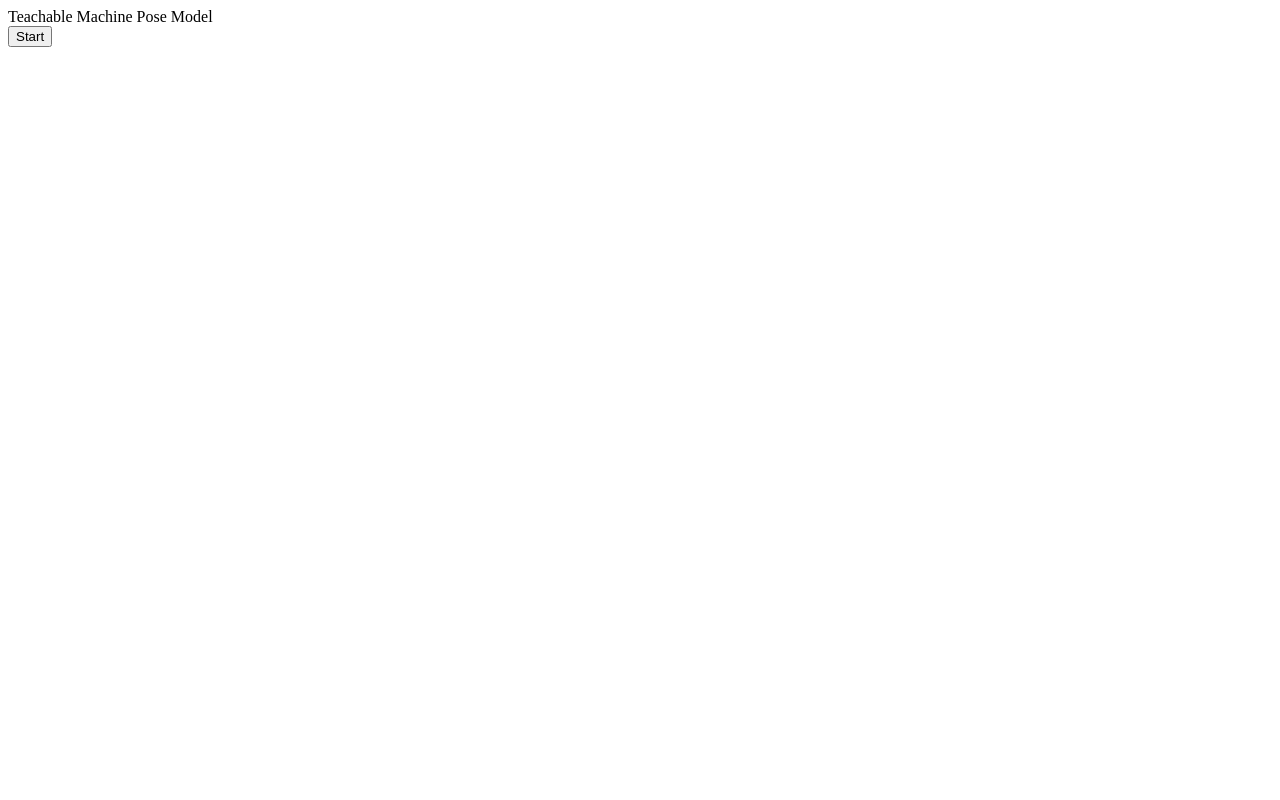
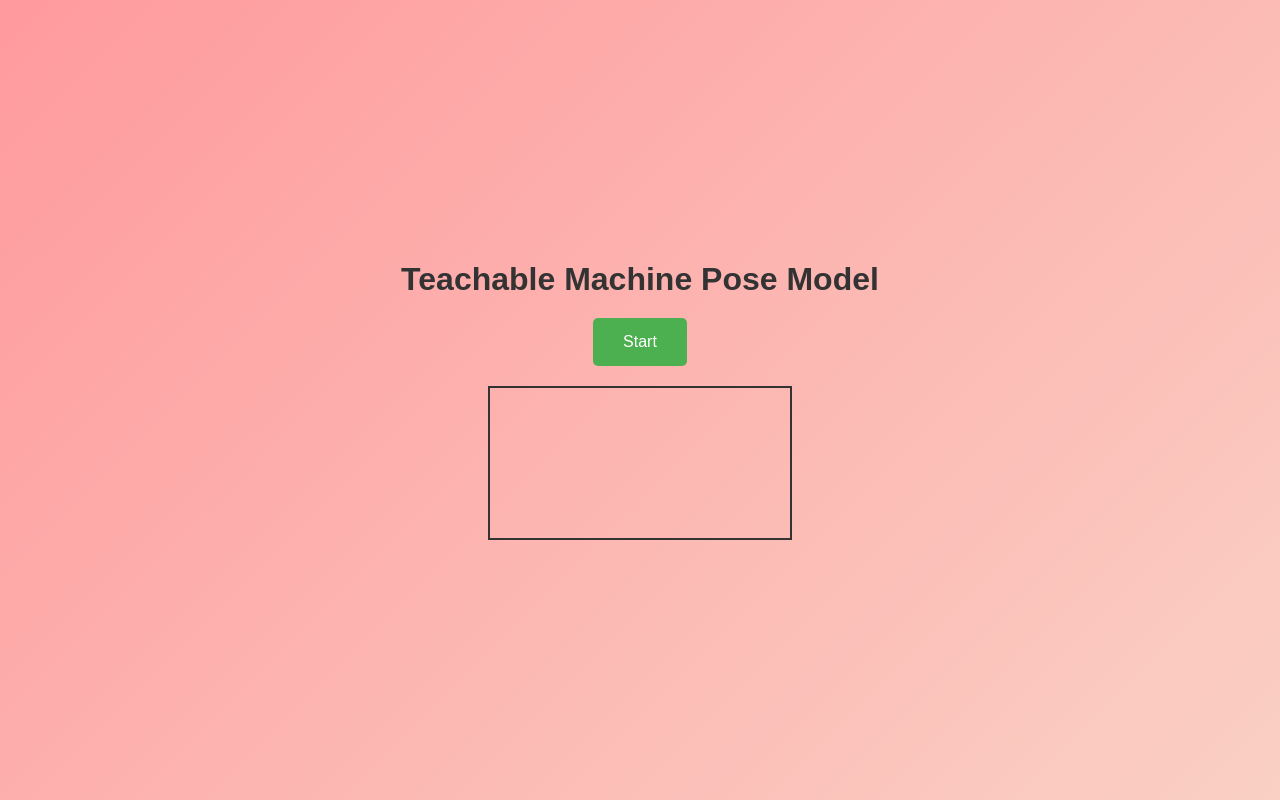
Before and after one commit to LebronXXL/Ilove, a plain HTML site: page poses/index.html in a window 1280 px wide. Drawn offline with Linux system fonts and the light colour scheme.

Commit message:
kukurela

```diff
--- a/poses/index.html
+++ b/poses/index.html
@@ -1,6 +1,52 @@
-<div>Teachable Machine Pose Model</div>
+<!DOCTYPE html>
+<html lang="en">
+<head>
+    <meta charset="UTF-8">
+    <meta name="viewport" content="width=device-width, initial-scale=1.0">
+    <title>Teachable Machine Pose Model</title>
+    <style>
+        body {
+            font-family: Arial, sans-serif;
+            margin: 0;
+            padding: 0;
+            display: flex;
+            flex-direction: column;
+            align-items: center;
+            justify-content: center;
+            height: 100vh;
+            background: linear-gradient(135deg, #ff9a9e, #fad0c4);
+            color: #333;
+        }
+        h1 {
+            margin-bottom: 20px;
+        }
+        button {
+            background-color: #4CAF50;
+            color: white;
+            border: none;
+            padding: 15px 30px;
+            font-size: 16px;
+            border-radius: 5px;
+            cursor: pointer;
+            transition: background-color 0.3s ease;
+        }
+        button:hover {
+            background-color: #45a049;
+        }
+        canvas {
+            border: 2px solid #333;
+            margin-top: 20px;
+        }
+        #label-container {
+            margin-top: 20px;
+            font-size: 18px;
+        }
+    </style>
+</head>
+<body>
+    <h1>Teachable Machine Pose Model</h1>
     <button type="button" onclick="init()">Start</button>
-<div><canvas id="canvas"></canvas></div>
+    <canvas id="canvas"></canvas>
     <div id="label-container"></div>
     <script src="https://cdn.jsdelivr.net/npm/@tensorflow/tfjs@1.3.1/dist/tf.min.js"></script>
     <script src="https://cdn.jsdelivr.net/npm/@teachablemachine/pose@0.8/dist/teachablemachine-pose.min.js"></script>
@@ -23,7 +69,7 @@
             maxPredictions = model.getTotalClasses();
 
             // Convenience function to setup a webcam
-        const size = 200;
+            const size = 400; // увеличиваем размер окна
             const flip = true; // whether to flip the webcam
             webcam = new tmPose.Webcam(size, size, flip); // width, height, flip
             await webcam.setup(); // request access to the webcam
@@ -75,3 +121,5 @@
             }
         }
     </script>
+</body>
+</html>
```
Also changed, not shown: index.html (+2 -10 lines). Lines whose indentation alone changed are shown as unchanged.
